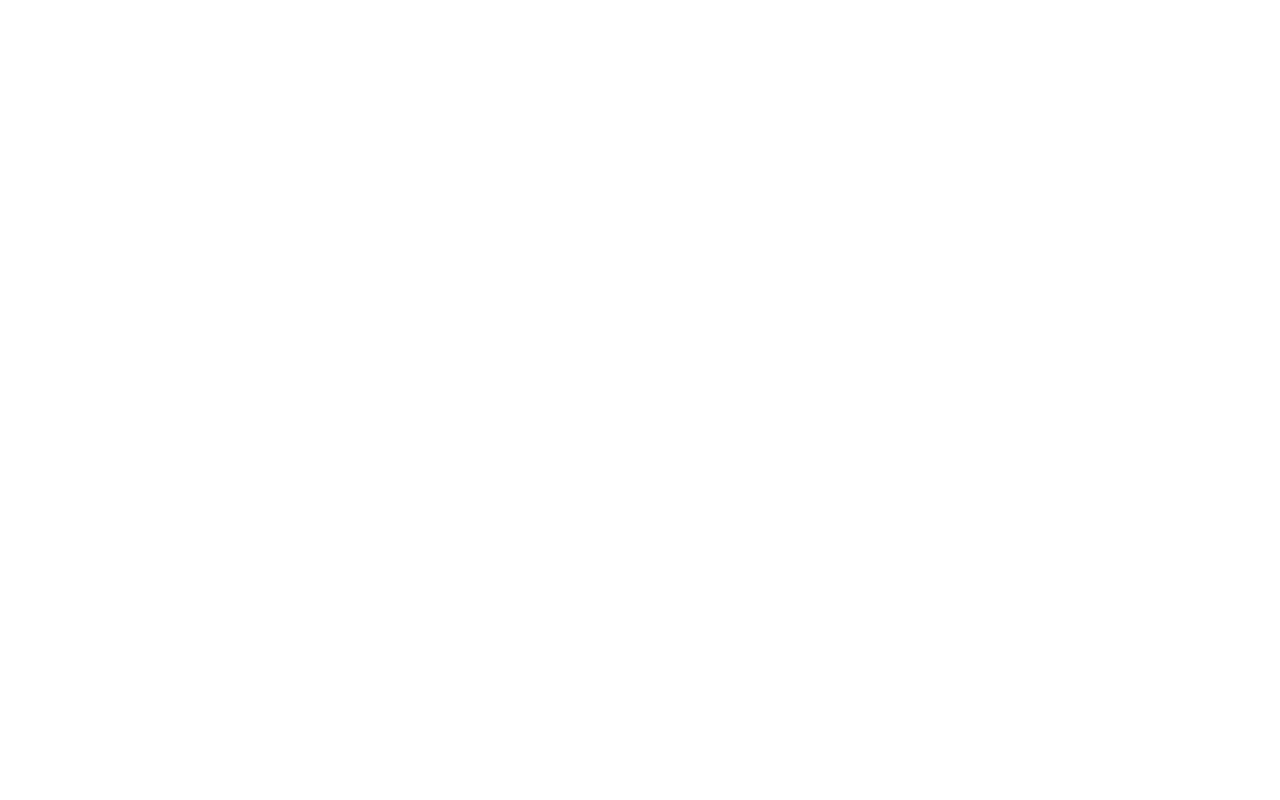
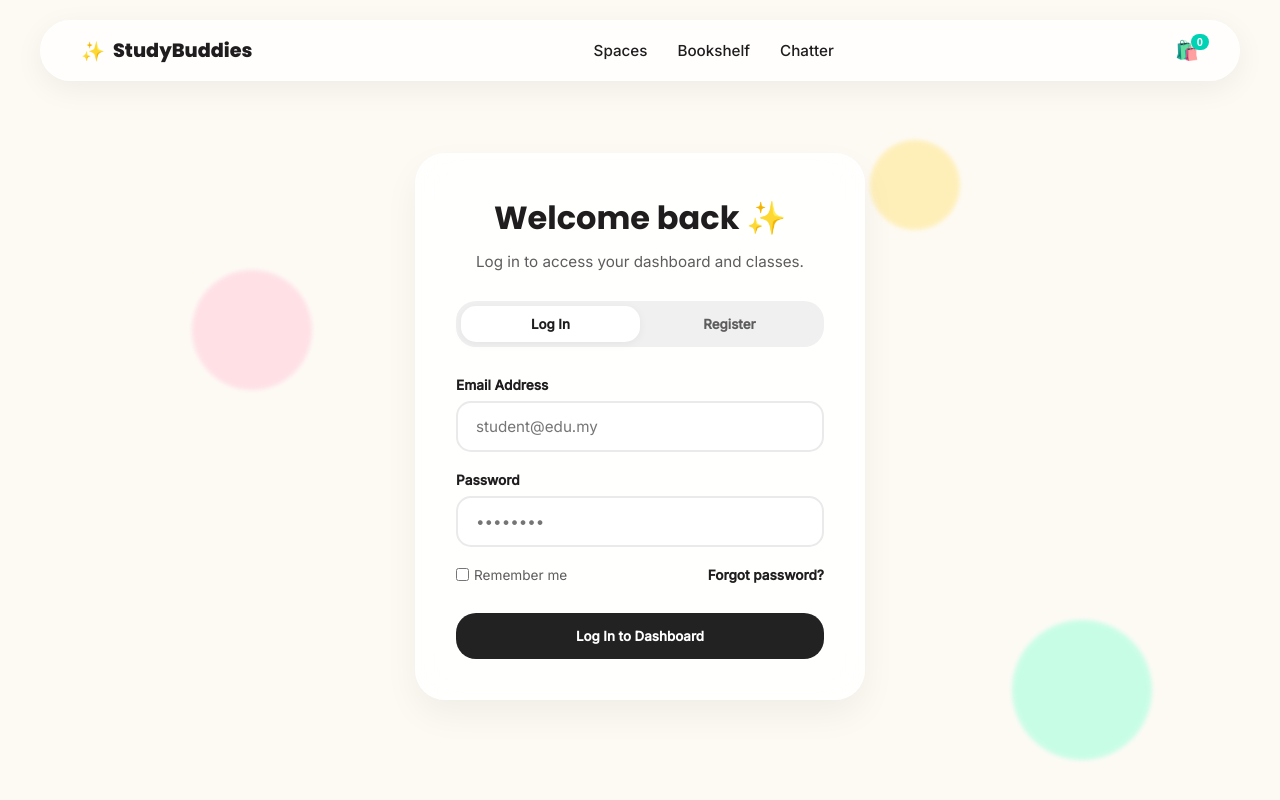
Before and after one commit to Myra-04/WEBTECH, a plain HTML site: page pages/student-portal.html in a window 1280 px wide. Drawn offline with Linux system fonts and the light colour scheme.

Commit message:
updated pages, notes 27/04

```diff
--- a/pages/student-portal.html
+++ b/pages/student-portal.html
@@ -0,0 +1,123 @@
+<!DOCTYPE html>
+<html lang="en">
+<head>
+    <meta charset="UTF-8">
+    <meta name="viewport" content="width=device-width, initial-scale=1.0">
+    <title>StudyBuddies | Student Portal</title>
+    <link href="https://fonts.googleapis.com/css2?family=Inter:wght@400;500&family=Poppins:wght@700;800&display=swap" rel="stylesheet">
+    <link rel="stylesheet" href="../style.css">
+</head>
+<body>
+
+    <div class="blob blob-pink-1"></div>
+    <div class="blob blob-yellow-1"></div>
+    <div class="blob blob-mint-1"></div>
+
+    <nav class="navbar">
+        <a href="../index.html" class="logo">
+            <span class="logo-icon">✨</span>
+            <span class="logo-text">StudyBuddies</span>
+        </a>
+        <ul class="nav-links">
+            <li><a href="#">Spaces</a></li>
+            <li><a href="bookstore.html">Bookshelf</a></li>
+            <li><a href="#">Chatter</a></li>
+        </ul>
+        <div class="nav-actions">
+            <button class="cart-btn" id="cart-toggle">🛍️ <span class="cart-badge" id="cart-count">0</span></button>
+        </div>
+    </nav>
+
+    <section class="portal-wrapper">
+        <div class="auth-card">
+
+            <div class="auth-header">
+                <h2 id="auth-title">Welcome back ✨</h2>
+                <p id="auth-subtitle">Log in to access your dashboard and classes.</p>
+            </div>
+
+            <div class="auth-toggle">
+                <button class="toggle-btn active" id="btn-login">Log In</button>
+                <button class="toggle-btn" id="btn-register">Register</button>
+            </div>
+
+            <form id="form-login" class="auth-form">
+                <div class="input-group">
+                    <label for="login-email">Email Address</label>
+                    <input type="email" id="login-email" name="email" placeholder="student@edu.my" required>
+                </div>
+                <div class="input-group">
+                    <label for="login-password">Password</label>
+                    <input type="password" id="login-password" name="password" placeholder="••••••••" required>
+                </div>
+                <div class="form-options">
+                    <label class="remember-me">
+                        <input type="checkbox" name="remember"> Remember me
+                    </label>
+                    <a href="#" class="forgot-password">Forgot password?</a>
+                </div>
+                <button type="submit" class="btn-primary btn-full">Log In to Dashboard</button>
+            </form>
+
+            <form id="form-register" class="auth-form hidden">
+                <div class="input-group">
+                    <label for="reg-name">Full Name</label>
+                    <input type="text" id="reg-name" name="fullname" placeholder="Enter your full name" required>
+                </div>
+                <div class="input-group">
+                    <label for="reg-uni">University / College</label>
+                    <select id="reg-uni" name="university" class="form-select" required>
+                        <option value="" disabled selected>Select your institution</option>
+                        <option value="uts">Univ. of Technology Sarawak (UTS)</option>
+                        <option value="unimas">UNIMAS</option>
+                        <option value="uitm">UiTM</option>
+                        <option value="swinburne">Swinburne University</option>
+                        <option value="other">Other / Not Listed</option>
+                    </select>
+                </div>
+                <div class="input-group">
+                    <label for="reg-email">University Email</label>
+                    <input type="email" id="reg-email" name="email" placeholder="student@university.edu" required>
+                </div>
+                <div class="input-group">
+                    <label for="reg-password">Create Password</label>
+                    <input type="password" id="reg-password" name="password" placeholder="••••••••" required>
+                </div>
+                <button type="submit" class="btn-primary btn-full">Create Account</button>
+            </form>
+
+        </div>
+    </section>
+
+    <script>
+        document.addEventListener("DOMContentLoaded", function() {
+            const btnLogin = document.getElementById("btn-login");
+            const btnRegister = document.getElementById("btn-register");
+            const formLogin = document.getElementById("form-login");
+            const formRegister = document.getElementById("form-register");
+            const authTitle = document.getElementById("auth-title");
+            const authSubtitle = document.getElementById("auth-subtitle");
+
+            btnLogin.addEventListener("click", function() {
+                btnLogin.classList.add("active");
+                btnRegister.classList.remove("active");
+                formLogin.classList.remove("hidden");
+                formRegister.classList.add("hidden");
+
+                authTitle.textContent = "Welcome back ✨";
+                authSubtitle.textContent = "Log in to access your dashboard and classes.";
+            });
+
+            btnRegister.addEventListener("click", function() {
+                btnRegister.classList.add("active");
+                btnLogin.classList.remove("active");
+                formRegister.classList.remove("hidden");
+                formLogin.classList.add("hidden");
+
+                authTitle.textContent = "Join the club 🚀";
+                authSubtitle.textContent = "Create an account to start studying smarter.";
+            });
+        });
+    </script>
+</body>
+</html>
--- a/style.css
+++ b/style.css
@@ -43,6 +43,12 @@
     font-weight: 600;
     cursor: pointer;
     font-family: 'Inter', sans-serif;
+    transition: transform 0.2s ease, box-shadow 0.2s ease;
+}
+
+.btn-primary:hover {
+    transform: translateY(-3px);
+    box-shadow: 0 6px 15px rgba(0,0,0,0.15);
 }
 
 .btn-secondary {
@@ -85,6 +91,8 @@
     gap: 8px;
     font-size: 1.2rem;
     font-weight: 800;
+    text-decoration: none;
+    color: var(--text-dark);
 }
 
 .nav-links {
@@ -95,9 +103,17 @@
     font-size: 0.95rem;
 }
 
+/* 1. Animated Text Links */
 .nav-links a {
     text-decoration: none;
     color: var(--text-dark);
+    display: inline-block;
+    transition: color 0.2s ease, transform 0.2s ease;
+}
+
+.nav-links a:hover {
+    color: var(--mint-green);
+    transform: translateY(-2px);
 }
 
 .nav-actions {
@@ -106,19 +122,25 @@
     gap: 20px;
 }
 
+/* 2. Animated Cart Button */
 .cart-btn {
     background: none;
     border: none;
     font-size: 1.2rem;
     position: relative;
     cursor: pointer;
+    transition: transform 0.3s cubic-bezier(0.175, 0.885, 0.32, 1.275);
+}
+
+.cart-btn:hover {
+    transform: scale(1.15) rotate(-8deg);
 }
 
 .cart-badge {
     position: absolute;
     top: -5px;
     right: -10px;
-    background-color: #00d2b4; /* Mint green */
+    background-color: #00d2b4;
     color: white;
     font-size: 0.7rem;
     padding: 2px 6px;
@@ -829,3 +851,140 @@
     justify-content: center;
     transition: transform 0.1s;
 }
+
+/* --- 11. STUDENT PORTAL (AUTH) --- */
+.portal-wrapper {
+    display: flex;
+    justify-content: center;
+    align-items: center;
+    min-height: calc(100vh - 150px);
+    padding: 40px;
+}
+
+.auth-card {
+    background-color: rgba(255, 255, 255, 0.85);
+    backdrop-filter: blur(20px);
+    -webkit-backdrop-filter: blur(20px);
+    width: 100%;
+    max-width: 450px;
+    padding: 40px;
+    border-radius: 30px;
+    box-shadow: 0 15px 35px rgba(0,0,0,0.05);
+    border: 1px solid rgba(255, 255, 255, 0.8);
+}
+
+.auth-header {
+    text-align: center;
+    margin-bottom: 30px;
+}
+
+.auth-header h2 {
+    font-size: 2rem;
+    margin-bottom: 10px;
+}
+
+.auth-header p {
+    color: var(--text-muted);
+    font-size: 0.95rem;
+}
+
+/* Form Toggle */
+.auth-toggle {
+    display: flex;
+    background-color: #f0f0f0;
+    border-radius: 20px;
+    padding: 5px;
+    margin-bottom: 30px;
+}
+
+.toggle-btn {
+    flex: 1;
+    background: transparent;
+    border: none;
+    padding: 10px;
+    border-radius: 15px;
+    font-weight: 600;
+    font-family: 'Inter', sans-serif;
+    color: var(--text-muted);
+    cursor: pointer;
+    transition: all 0.3s ease;
+}
+
+.toggle-btn.active {
+    background-color: var(--white);
+    color: var(--text-dark);
+    box-shadow: 0 2px 10px rgba(0,0,0,0.05);
+}
+
+/* Forms & Inputs */
+.auth-form {
+    display: flex;
+    flex-direction: column;
+    gap: 20px;
+}
+
+.auth-form.hidden {
+    display: none;
+}
+
+.input-group {
+    display: flex;
+    flex-direction: column;
+    gap: 8px;
+}
+
+.input-group label {
+    font-size: 0.85rem;
+    font-weight: 700;
+    color: var(--text-dark);
+}
+
+.input-group input {
+    padding: 14px 18px;
+    border-radius: 15px;
+    border: 2px solid #eaeaea;
+    font-family: 'Inter', sans-serif;
+    font-size: 0.95rem;
+    outline: none;
+    transition: border-color 0.2s;
+}
+
+.input-group input:focus {
+    border-color: var(--mint-green);
+}
+
+.form-options {
+    display: flex;
+    justify-content: space-between;
+    align-items: center;
+    font-size: 0.85rem;
+}
+
+.form-select {
+    padding: 14px 18px;
+    border-radius: 15px;
+    border: 2px solid #eaeaea;
+    font-family: 'Inter', sans-serif;
+    font-size: 0.95rem;
+    outline: none;
+    background-color: var(--white);
+    cursor: pointer;
+    appearance: none;
+}
+
+.remember-me {
+    display: flex;
+    align-items: center;
+    gap: 5px;
+    color: var(--text-muted);
+}
+
+.forgot-password {
+    color: var(--text-dark);
+    font-weight: 600;
+    text-decoration: none;
+}
+
+.forgot-password:hover {
+    text-decoration: underline;
+}
```
Also changed, not shown: index.html (+24 -39 lines), pages/bookstore.html (+11 -8 lines), 1 other file.
